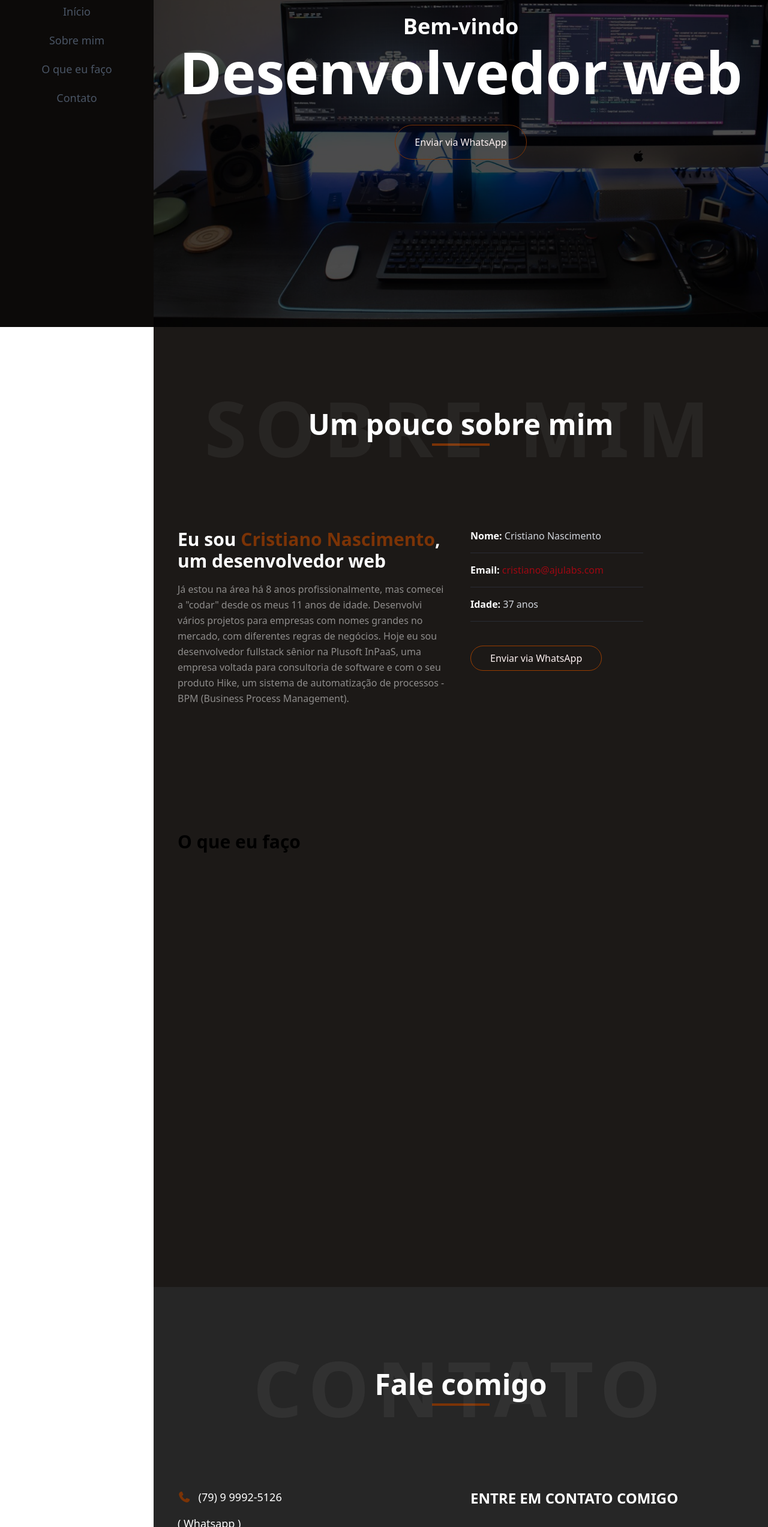
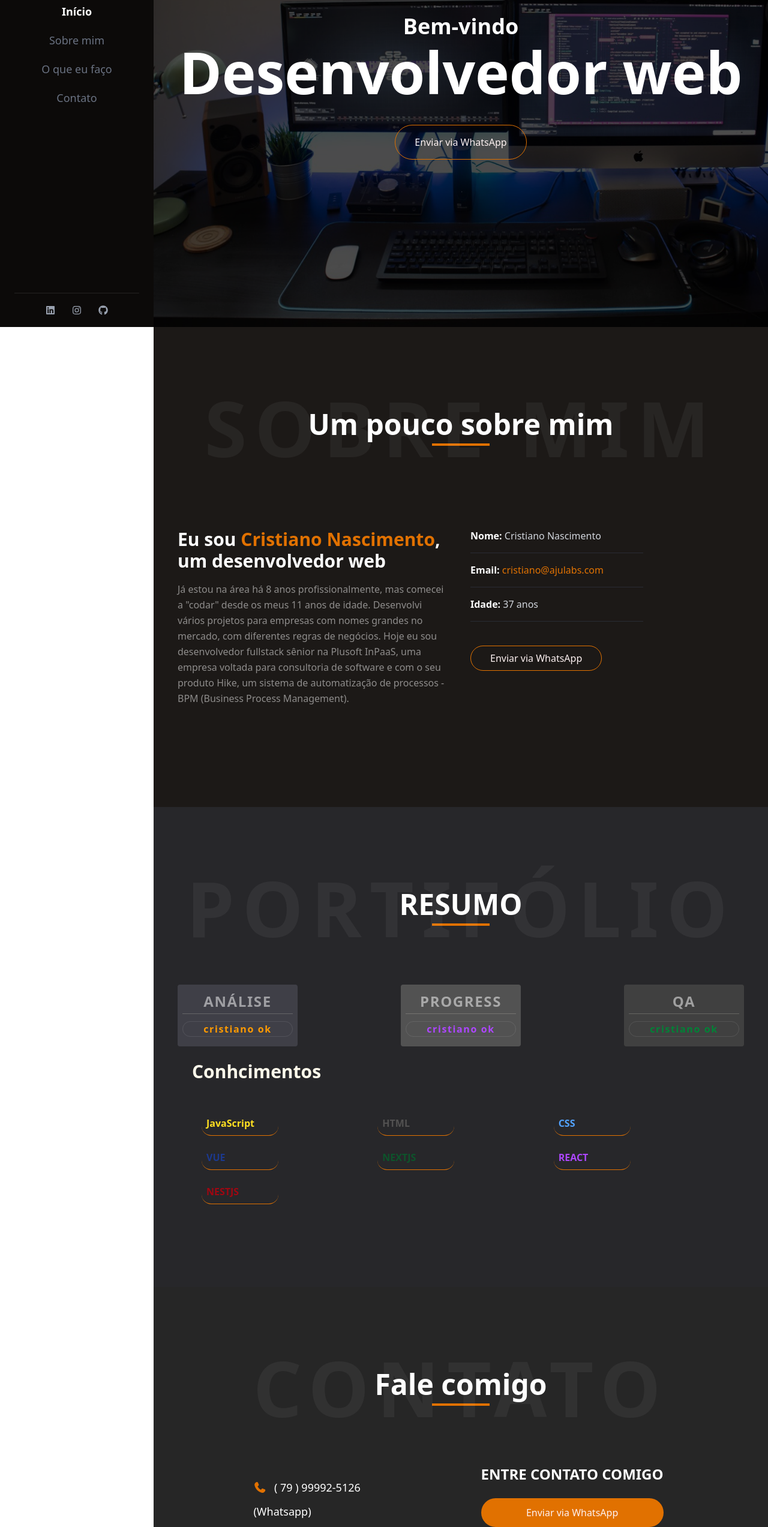
Before and after one commit to cristianoceke/Cristiano-Nascimento---Portif-lio, a Next.js app: page / in a window 1280 px wide. Shown: the part 255-2800 px from the top of the page at 60% size. Built offline with nearby package versions, Linux system fonts and the light colour scheme.

Commit message:
scrren res

```diff
--- a/src/app/layout.tsx
+++ b/src/app/layout.tsx
@@ -1,4 +1,7 @@
 import type { Metadata } from "next";
+import "@fortawesome/fontawesome-svg-core/styles.css";
+import { config } from "@fortawesome/fontawesome-svg-core";
+config.autoAddCss = false;
 import "./globals.css";
 import Sidebar from "@/components/Sidebar";
 
--- a/src/app/page.tsx
+++ b/src/app/page.tsx
@@ -13,26 +13,27 @@ export default function Home() {
           <h1 className="text-4xl font-bold pb-2">Bem-vindo</h1>
           <h1 className="text-8xl font-bold">Desenvolvedor web</h1>
           <div className="pt-10">
-            <button className="border border-amber-900 text-red-50 px-8 py-4 rounded-4xl transition-colors hover:bg-amber-900 hover:text-white cursor-pointer">
+            <button className="border border-amber-600 text-red-50 px-8 py-4 rounded-4xl transition-colors hover:bg-amber-600 hover:text-white cursor-pointer">
               Enviar via WhatsApp
             </button>
           </div>
         </div>
       </section>
 
+
       <section id="about" className="min-h-screen p-10 bg-stone-900">
         <div className="relative flex items-center justify-center h-64">
           <h1 className="absolute text-9xl font-extrabold text-white/5 tracking-widest">SOBRE MIM</h1>
           <div className="text-center">
-            <h2 className="text-5xl font-bold text-white after:content-[''] after:block after:w-24 after:h-1 after:bg-amber-900 after:mx-auto after:mt-2">
+            <h2 className="text-5xl font-bold text-white after:content-[''] after:block after:w-24 after:h-1 after:bg-amber-600 after:mx-auto after:mt-2">
               Um pouco sobre mim</h2>
           </div>
         </div>
 
-        <div className="mt-10 grid grid-cols-1 md:grid-cols-2 gap-8 mt-10 text-gray-300">
+        <div className="mt-10 grid grid-cols-1 md:grid-cols-2 gap-8 text-gray-300">
           <div>
             <h3 className="text-3xl font-bold text-white mb-4">
-              Eu sou <span className="text-3xl text-amber-900">Cristiano Nascimento</span>, um desenvolvedor web
+              Eu sou <span className="text-3xl text-amber-600">Cristiano Nascimento</span>, um desenvolvedor web
             </h3>
 
             <p className="leading-relaxed text-white/50">
@@ -52,7 +53,7 @@ export default function Home() {
             <div className="border-b border-gray-700/50 pb-4">
               <h4>
                 <span className="font-semibold text-white">Email: </span>
-                <span className="text-red-800">cristiano@ajulabs.com</span>
+                <span className="text-amber-600">cristiano@ajulabs.com</span>
               </h4>
             </div>
 
@@ -61,7 +62,7 @@ export default function Home() {
             </div>
 
             <div className="pt-6">
-              <button className="border border-amber-800 text-red-50 px-8 py-2 rounded-4xl transition-colors hover:bg-amber-900 hover:text-white cursor-pointer">
+              <button className="border border-amber-600 text-red-50 px-8 py-2 rounded-4xl transition-colors hover:bg-amber-600 hover:text-white cursor-pointer">
                 Enviar via WhatsApp</button>
             </div>
 
@@ -69,83 +70,175 @@ export default function Home() {
         </div>
       </section>
 
-      <section id="projects" className="min-h-screen p-10 bg-stone-900">
-        <h1 className="text-3xl font-bold">O que eu faço</h1>
-      </section>
 
-      <section id="contact" className="min-h-screen p-10 bg-neutral-800">
-        <div>
-          <div className="relative flex items-center justify-center h-64 ">
-            <h1 className="absolute text-9xl font-extrabold text-white/5 tracking-widest">CONTATO</h1>
+      <section id="projects" className="min-h-screen p-10 bg-zinc-800">
+        <div className="flex-1">
+
+          <div className="relative flex items-center justify-center h-64">
+            <h1 className="absolute text-9xl font-extrabold text-white/5 tracking-widest">
+              PORTIFÓLIO
+            </h1>
+
             <div className="text-center">
-              <h2 className="text-5xl font-bold text-white after:content-[''] after:block after:w-24 after:h-1 after:bg-amber-900 after:mx-auto after:mt-2">Fale comigo</h2>
+              <h2 className="text-5xl font-bold text-white after:content-[''] after:block after:w-24 after:h-1 after:bg-amber-600 after:mx-auto after:mt-2">
+                RESUMO
+              </h2>
+            </div>
+          </div>
+
+          <div className="flex justify-between">
+
+            <div className="w-50 text-center rounded bg-zinc-700 p-2 font-extrabold text-white/50 tracking-widest">
+              <h1 className="text-2xl p-1 border-b-1 border-amber-50/20 mb-3">ANÁLISE</h1>
+              <div className="rounded-2xl mb-2 justify-center text-center text-amber-500 border border-white/10 cursor-pointer">
+                <h2>cristiano <span>ok</span></h2>
+              </div>
+            </div>
+
+            <div className="w-50 text-center rounded bg-neutral-600 p-2 font-extrabold text-white/50 tracking-widest">
+              <h1 className="text-2xl p-1 border-b-1 border-amber-50/20 mb-3">PROGRESS</h1>
+              <div className="rounded-2xl mb-2 justify-center text-center text-purple-500 border border-white/10 cursor-pointer">
+                <h2>cristiano <span>ok</span></h2>
+              </div>
+            </div>
+
+            <div className="w-50 text-center rounded bg-neutral-700 p-2 font-extrabold text-white/50 tracking-widest">
+              <h1 className="text-2xl p-1 border-b-1 border-amber-50/20 mb-3">QA</h1>
+              <div className="rounded-2xl mb-2 justify-center text-center text-green-700 border border-white/10 cursor-pointer">
+                <h2>cristiano <span>ok</span></h2>
+              </div>
+            </div>
+
+          </div>
+
+          <div className="text-amber-50 font-extrabold p-2 ">
+            <h1 className="p-4 text-3xl">Conhcimentos</h1>
+            <div className=" text-amber-50/20 grid grid-cols-1 md:grid-cols-3 gap-4 p-8">
+              <h2 className="border-amber-600 text-yellow-300 border-b w-32 p-2 rounded-2xl hover:text-white hover:bg-amber-600 hover:rounded-2xl hover:cursor-pointer transition-colors duration-500 ">JavaScript</h2>
+              <h2 className="border-amber-600 border-b w-32 p-2 rounded-2xl hover:text-white hover:bg-amber-600 hover:rounded-2xl hover:cursor-pointer transition-colors duration-500">HTML</h2>
+              <h2 className="border-amber-600 text-blue-400 border-b w-32 p-2 rounded-2xl hover:text-white hover:bg-amber-600 hover:rounded-2xl hover:cursor-pointer transition-colors duration-500">CSS</h2>
+              <h2 className="border-amber-600 text-blue-900 border-b w-32 p-2 rounded-2xl hover:text-white hover:bg-amber-600 hover:rounded-2xl hover:cursor-pointer transition-colors duration-500">VUE</h2>
+              <h2 className="border-amber-600 text-green-900 border-b w-32 p-2 rounded-2xl hover:text-white hover:bg-amber-600 hover:rounded-2xl hover:cursor-pointer transition-colors duration-500">NEXTJS</h2>
+              <h2 className="border-amber-600 text-purple-500 border-b w-32 p-2 rounded-2xl hover:text-white hover:bg-amber-600 hover:rounded-2xl hover:cursor-pointer transition-colors duration-500">REACT</h2>
+              <h2 className="border-amber-600 text-red-800 border-b w-32 p-2 rounded-2xl hover:text-white hover:bg-amber-600 hover:rounded-2xl hover:cursor-pointer transition-colors duration-500">NESTJS</h2>
             </div>
           </div>
         </div>
+      </section>
 
-        <div className="mt-10 grid grid-cols-1 md:grid-cols-2 gap-8 mt-10 text-gray-300">
-          <div>
-            <ul className="space-y-4 text-lg text-white">
+
+      <section id="contact" className="min-h-screen flex flex-col bg-neutral-800">
+        <div className="flex-1 p-10">
+
+          <div className="relative flex items-center justify-center h-64">
+
+            <h1 className="absolute text-9xl font-extrabold text-white/5 tracking-widest">
+              CONTATO
+            </h1>
+
+            <div className="text-center">
+              <h2 className="text-5xl font-bold text-white after:content-[''] after:block after:w-24 after:h-1 after:bg-amber-600 after:mx-auto after:mt-2">
+                Fale comigo
+              </h2>
+            </div>
+
+          </div>
+
+          <div className="flex pr-8 justify-evenly gap-7">
+            <div className="p-6">
+
+              <ul className="space-y-3 text-lg text-white">
                 <li className="flex items-center gap-3">
-                <FontAwesomeIcon icon={faPhone} className="text-amber-900 w-[18px] h-[18px]" />
-                <span>(79) 9 9992-5126</span>
+                  <FontAwesomeIcon icon={faPhone} size="1x" className="text-amber-600" />
+                  <span>( 79 ) 99992-5126</span>
                 </li>
                 <li className="flex items-center gap-3">
-                <span>( Whatsapp )</span>
+                  <span>(Whatsapp)</span>
                 </li>
                 <li className="flex items-center gap-3">
-                <FontAwesomeIcon icon={faEnvelope} className="text-amber-900 w-[18px] h-[18px]" />
+                  <FontAwesomeIcon icon={faEnvelope} size="1x" className="text-amber-600" />
                   <span>cristiano@ajulabs.com</span>
                 </li>
               </ul>
 
-            <div>
-              <h4 className="leading-relaxed mt-4 text-2xl font-extrabold text-white">SIGA ME</h4>
-            </div>
-            <div>
-              <ul className="flex gap-6 mt-4 pb-8">
-                <li>
-                  <a href="https://linkedin.com" className="text-gray-400 hover:text-blue-400 transition-colors">
-                    <FontAwesomeIcon icon={faLinkedin} className="w-[24px] h-[24px]" />
+              <h4 className="leading-relaxed mt-6 text-xl font-bold text-white">SIGA ME</h4>
+
+              <ul className="flex gap-6 mt-4">
+                <li className="relative group">
+                  <a
+                    href="https://linkedin.com"
+                    className="text-gray-400 hover:text-sky-500 transition-colors"
+                  >
+                    <FontAwesomeIcon icon={faLinkedin} size="2x" />
                   </a>
+                  <span className="absolute bottom-full mb-3 left-1/2 -translate-x-1/2
+                     px-2 py-1 text-xs text-white bg-black rounded
+                     opacity-0 group-hover:opacity-100 transition-opacity
+                     before:content-[''] before:absolute before:top-full before:left-1/2
+                     before:-translate-x-1/2 before:border-4
+                     before:border-transparent before:border-t-black">
+                    LinkedIn
+                  </span>
                 </li>
-                <li>
-                  <a href="https://github.com" className="text-gray-400 hover:text-white transition-colors">
-                    <FontAwesomeIcon icon={faGithub} className="w-[24px] h-[24px]" />
+
+                <li className="relative group">
+                  <a
+                    href="https://instagram.com"
+                    className="text-gray-400 hover:text-pink-600 transition-colors"
+                  >
+                    <FontAwesomeIcon icon={faInstagram} size="2x" />
                   </a>
+                  <span className="absolute bottom-full mb-3 left-1/2 -translate-x-1/2
+                     px-2 py-1 text-xs text-white bg-black rounded
+                     opacity-0 group-hover:opacity-100 transition-opacity
+                     before:content-[''] before:absolute before:top-full before:left-1/2
+                     before:-translate-x-1/2 before:border-4
+                     before:border-transparent before:border-t-black">
+                    Instagram
+                  </span>
                 </li>
-                <li>
-                  <a href="https://instagram.com" className="text-gray-400 hover:text-pink-500 transition-colors">
-                    <FontAwesomeIcon icon={faInstagram} className="w-6 h-6" />
+
+                <li className="relative group">
+                  <a
+                    href="https://github.com"
+                    className="text-gray-400 hover:text-white transition-colors"
+                  >
+                    <FontAwesomeIcon icon={faGithub} size="2x" />
                   </a>
+                  <span className="absolute bottom-full mb-3 left-1/2 -translate-x-1/2
+                     px-2 py-1 text-xs text-white bg-black rounded
+                     opacity-0 group-hover:opacity-100 transition-opacity
+                     before:content-[''] before:absolute before:top-full before:left-1/2
+                     before:-translate-x-1/2 before:border-4
+                     before:border-transparent before:border-t-black">
+                    GitHub
+                  </span>
                 </li>
               </ul>
-            </div>
+
             </div>
 
-          <div className="w-100 space-y-4">
-            <div>
-              <h4 className="text-2xl text-white font-extrabold text-md-center">
-                ENTRE EM CONTATO COMIGO
+            <div className="flex flex-col text-center space-y-6">
+              <h4 className="text-2xl text-white font-extrabold text-center">
+                ENTRE CONTATO COMIGO
               </h4>
-            </div>
-
-            <div className="pt-6">
-              <button className=" bg-amber-900 text-red-50 px-8 py-2 rounded-4xl transition-colors hover:border-amber-800 hover:border hover:bg-transparent hover:text-white cursor-pointer">
-                Enviar via WhatsApp</button>
+              <button className="bg-amber-600 text-red-50 px-8 py-3 rounded-4xl transition-colors hover:border-amber-600 hover:border hover:bg-transparent hover:text-white cursor-pointer">
+                Enviar via WhatsApp
+              </button>
             </div>
 
           </div>
         </div>
-        <footer className=" bg-gray-700/50 p-6 text-center text-gray-400">
+
+        <footer className="bg-stone-900 py-6 text-center text-gray-400 text-sm h-64">
           <p>
-            Copyright © 2025 <span className="text-amber-900 font-semibold">Cristiano Nascimento</span>.
-            Todos os direitos reservados.
+            Copyright © 2025{" "}
+            <span className="text-amber-600 font-semibold">Cristiano Nascimento</span>. Todos os direitos reservados.
           </p>
         </footer>
+
       </section>
+
     </main>
-
-
   );
 }
--- a/src/components/Sidebar.tsx
+++ b/src/components/Sidebar.tsx
@@ -1,38 +1,35 @@
 "use client";
 
 import Image from "next/image";
-import { useState, useEffect } from "react";
+import { useEffect, useState } from "react";
+import { FontAwesomeIcon } from "@fortawesome/react-fontawesome";
+import { faGithub, faLinkedin, faInstagram } from "@fortawesome/free-brands-svg-icons";
 
-const abas =
-    [
+const abas = [
   { href: "#inicio", label: "Início" },
   { href: "#about", label: "Sobre mim" },
   { href: "#projects", label: "O que eu faço" },
   { href: "#contact", label: "Contato" },
-    ]
-
-
+];
 
 export default function Sidebar() {
   const [hash, setHash] = useState("");
 
   useEffect(() => {
-        const onHashChange = () => setHash(window.location.hash);
+    const onHashChange = () => setHash(window.location.hash || "#inicio");
     window.addEventListener("hashchange", onHashChange);
     onHashChange();
     return () => window.removeEventListener("hashchange", onHashChange);
   }, []);
 
   return (
-        <aside className="fixed top-0 left-0 h-screen w-64 bg-stone-950 pt-12 px-6 text-white">
+    <aside className="fixed left-0 top-0 h-screen w-64 bg-stone-950 pt-12 px-6 text-white">
+      {/* coluna que ocupa toda a altura; o footer é empurrado com mt-auto */}
+      <div className="flex h-full flex-col">
+        {/* Header/Topo */}
         <div className="flex flex-col items-center gap-6">
-                <div className="relative h-24 w-24 overflow-hidden rounded-full ring-1 ring-gray-200">
-                    <Image
-                        src="/profile.png"
-                        alt="Foto de perfil"
-                        fill
-                        className="object-cover"
-                    />
+          <div className="relative h-24 w-24 overflow-hidden rounded-full ring-1 ring-white/10">
+            <Image src="/profile.png" alt="Foto de perfil" fill className="object-cover" />
           </div>
 
           <div className="text-center">
@@ -40,24 +37,76 @@ export default function Sidebar() {
             <p className="text-xs text-gray-500">Desenvolvedor Web</p>
           </div>
 
-                <nav className="mt-6">
+          {/* Navegação */}
+          <nav className="mt-6 w-full">
             <ul className="space-y-1">
               {abas.map((aba) => {
                 const ativo = hash === aba.href;
                 return (
                   <li key={aba.href}>
-                                    <a href={aba.href}
-                                        className={`block rounded-lg px-3 py-2 text-lg text-center transition-colors ${ativo
-                                            ? "font-bold"
-                                            : "font-normal text-gray-600 hover:text-white"
+                    <a
+                      href={aba.href}
+                      className={`block rounded-lg px-3 py-2 text-center text-lg transition-colors ${
+                        ativo
+                          ? "font-bold text-white"
+                          : "font-normal text-gray-500 hover:text-white"
                       }`}
-                                    >{aba.label}</a>
+                    >
+                      {aba.label}
+                    </a>
                   </li>
                 );
               })}
             </ul>
           </nav>
         </div>
+
+        {/* Footer fixo na parte de baixo da sidebar */}
+        <footer className="mt-auto w-full">
+          <div className="border-t border-white/10 p-4">
+            <ul className="flex items-center justify-center gap-6 text-gray-400">
+              <li className="relative group">
+                <a
+                  href="https://linkedin.com"
+                  aria-label="LinkedIn"
+                  className="hover:text-sky-500 transition-colors"
+                >
+                  <FontAwesomeIcon icon={faLinkedin} className="h-[24px] w-[24px]" />
+                </a>
+                <span className="pointer-events-none absolute bottom-full left-1/2 mb-3 -translate-x-1/2 rounded bg-black px-2 py-1 text-xs text-white opacity-0 transition-opacity group-hover:opacity-100 before:absolute before:top-full before:left-1/2 before:-translate-x-1/2 before:border-4 before:border-t-black before:border-x-transparent before:border-b-0 before:content-['']">
+                  LinkedIn
+                </span>
+              </li>
+
+              <li className="relative group">
+                <a
+                  href="https://instagram.com"
+                  aria-label="Instagram"
+                  className="hover:text-pink-600 transition-colors"
+                >
+                  <FontAwesomeIcon icon={faInstagram} className="h-[24px] w-[24px]" />
+                </a>
+                <span className="pointer-events-none absolute bottom-full left-1/2 mb-3 -translate-x-1/2 rounded bg-black px-2 py-1 text-xs text-white opacity-0 transition-opacity group-hover:opacity-100 before:absolute before:top-full before:left-1/2 before:-translate-x-1/2 before:border-4 before:border-t-black before:border-x-transparent before:border-b-0 before:content-['']">
+                  Instagram
+                </span>
+              </li>
+
+              <li className="relative group">
+                <a
+                  href="https://github.com"
+                  aria-label="GitHub"
+                  className="hover:text-white transition-colors"
+                >
+                  <FontAwesomeIcon icon={faGithub} className="h-[24px] w-[24px]" />
+                </a>
+                <span className="pointer-events-none absolute bottom-full left-1/2 mb-3 -translate-x-1/2 rounded bg-black px-2 py-1 text-xs text-white opacity-0 transition-opacity group-hover:opacity-100 before:absolute before:top-full before:left-1/2 before:-translate-x-1/2 before:border-4 before:border-t-black before:border-x-transparent before:border-b-0 before:content-['']">
+                  GitHub
+                </span>
+              </li>
+            </ul>
+          </div>
+        </footer>
+      </div>
     </aside>
-    )
+  );
 }
```
Lines whose indentation alone changed are shown as unchanged.
